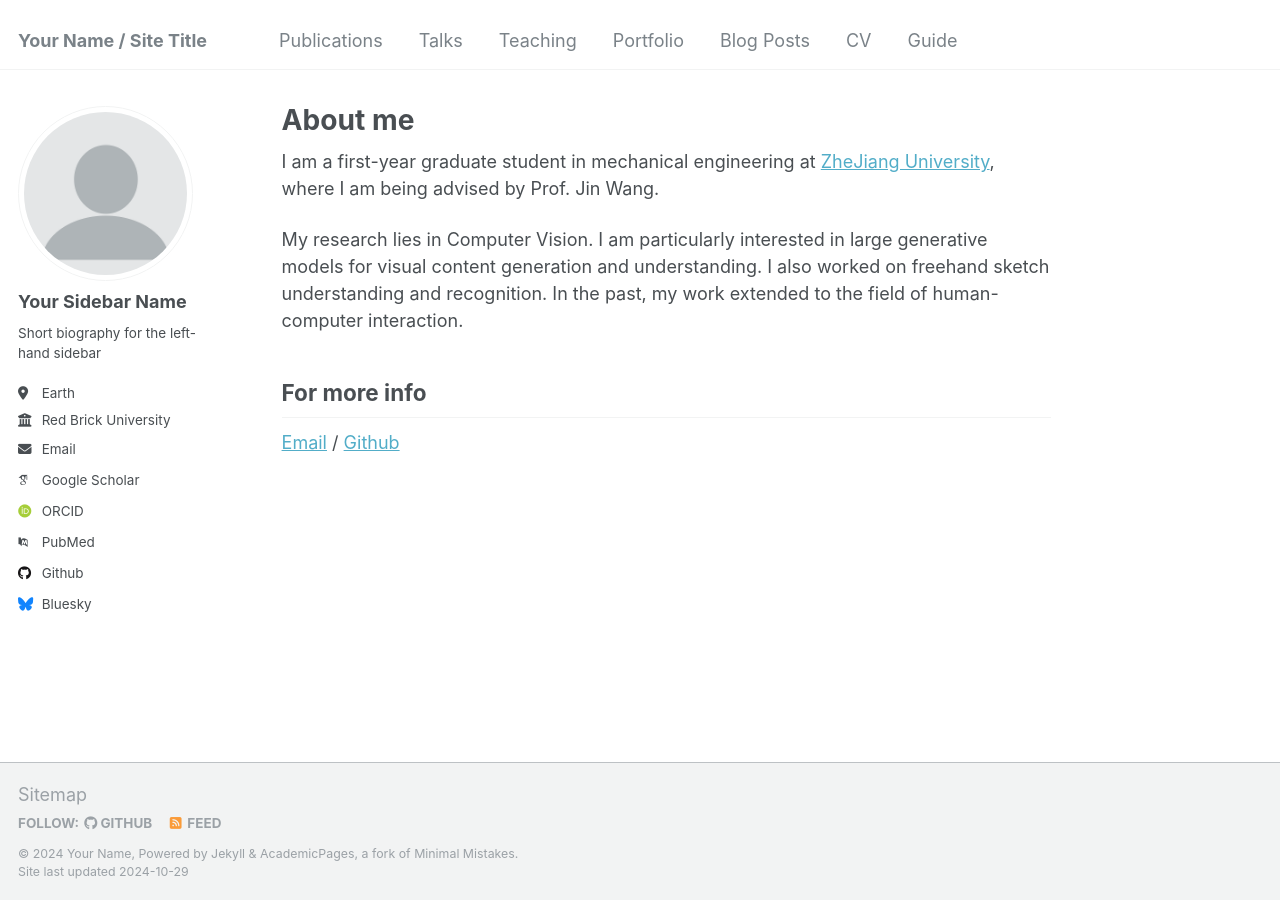
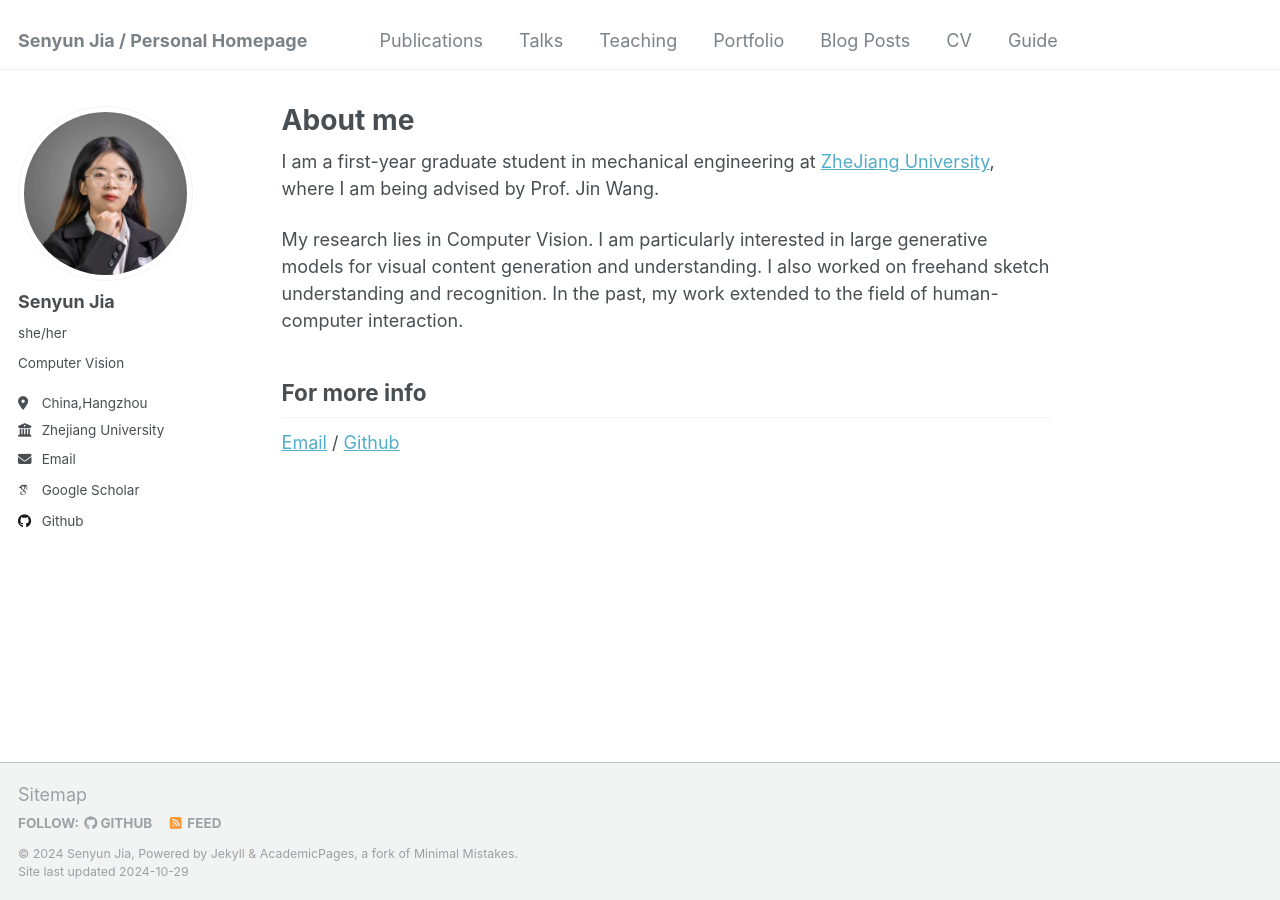
Before and after one commit to SenyunJia/SenyunJia.github.io, a Jekyll site: the page built from _pages/about.md, in a window 1280 px wide. Built offline with Jekyll 4.4.1, drawn with Linux system fonts in a browser that asks for light colours; some web fonts are replaced.

Commit message:
Update _config.yml

```diff
--- a/_config.yml
+++ b/_config.yml
@@ -8,35 +8,35 @@
 
 # Basic Site Settings
 locale                   : "en-US"
-title                    : "Your Name / Site Title"
+title                    : "Senyun Jia / Personal Homepage"
 title_separator          : "-"
-name                     : &name "Your Name"
-description              : &description "personal description"
-url                      : https://academicpages.github.io # the base hostname & protocol for your site e.g. "https://mmistakes.github.io"
+name                     : &name "Senyun Jia"
+description              : &description "a second year graduate student from ZheJiang University"
+url                      : https://SenyunJia.github.io
 baseurl                  : "" # the subpath of your site, e.g. "/blog"
-repository               : "academicpages/academicpages.github.io"
+repository               : "SenyunJia/SenyunJia.github.io"
 
 # Site Author - The following control what appear as part of the author content on the side bar.
 #               If a field is blank the icon and link will not appear, otherwise it will be shown.
 #               Additional customization can be done by editing /_includes/author-profile.html
 author:
   # Biographic information
-  avatar           : "profile.png"
-  name             : "Your Sidebar Name"
-  pronouns         : # example: "she/her"
-  bio              : "Short biography for the left-hand sidebar"
-  location         : "Earth"
-  employer         : "Red Brick University"
+  avatar           : "pro.png"
+  name             : "Senyun Jia"
+  pronouns         : "she/her"
+  bio              : "Computer Vision"
+  location         : "China,Hangzhou"
+  employer         : "Zhejiang University"
   uri              : # URL
-  email            : "none@example.org"
+  email            : "22360562@zju.edu.cn"
 
   # Academic websites
   arxiv            : # URL - Update with the correct link to your profile
-  googlescholar    : "https://scholar.google.com/citations?user=PS_CX0AAAAAJ"
+  googlescholar    : https://scholar.google.com/citations?user=F-fL8u0AAAAJ
   impactstory      : # URL
-  orcid            : "http://orcid.org/yourorcidurl"
+  orcid            : #"http://orcid.org/yourorcidurl"
   semantic         : # URL
-  pubmed           : "https://www.ncbi.nlm.nih.gov/pubmed/?term=john+snow"
+  pubmed           : #"https://www.ncbi.nlm.nih.gov/pubmed/?term=john+snow"
   researchgate     : # URL
   scopus           : # URL
 
@@ -44,12 +44,12 @@ author:
   bitbucket        : # Username - Update with your username on the site
   codepen          : # Username
   dribbble         : # Username
-  github           : "academicpages"
+  github           : "SenyunJia"
   kaggle           : # Username
   stackoverflow    : # User number or user number and name (i.e., use "1" or "1/jeff-atwood")
 
   # Social media
-  bluesky          : "bsky.app" # Replace this with you Bluesky username
+  bluesky          : #"bsky.app" # Replace this with you Bluesky username
   facebook         : # Username
   flickr           : # Username
   foursquare       : # Username
```
